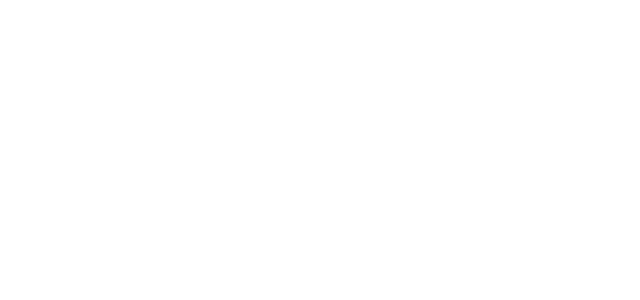
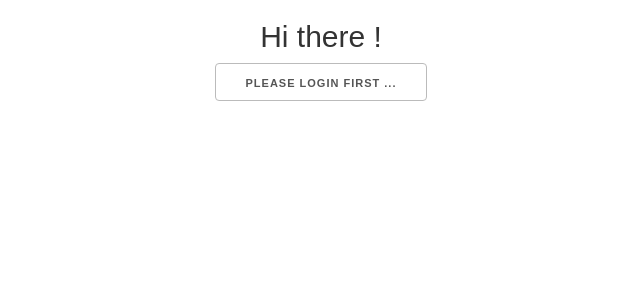
Before and after one commit to kushalTheAmin/shipping_label_maker, a React (Create React App) app: page / in a window 1280 px wide. Shown: the top 300 px of the page, without its empty margins (319-959 px from the left). Built offline with nearby package versions, Linux system fonts and the light colour scheme.

Commit message:
added landing page

```diff
--- a/src/App.js
+++ b/src/App.js
@@ -1,5 +1,6 @@
 import React, {useState} from 'react';
 import './App.css';
+import Home from './core/components/home'
 import Login from './core/components/login'
 import Wizard from './core/components/wizard'
 import ShippingLabel from './core/app/features/shipping-label-maker/ShippingLabel';
@@ -34,9 +35,10 @@
   return (
     <div className="App">
       <Router>
-        <Route path='/login' component={Login} />
-        <Route path='/shipping' component={withAuthenticaion(Wizard, 'shipping', createLabel, Header, wizardContext, steps)} />
-        <Route path='/label' component={withAuthenticaion(ShippingLabel, 'label', isLabelReady, wizardContext)} />
+          <Route exact path='/' component={Home} />
+          <Route path='/login' component={Login} />
+          <Route path='/shipping' component={withAuthenticaion(Wizard, 'shipping', createLabel, Header, wizardContext, steps)} />
+          <Route path='/label' component={withAuthenticaion(ShippingLabel, 'label', isLabelReady, wizardContext)} />
       </Router>
     </div>
   );
--- /dev/null
+++ b/src/core/components/home/Home.js
@@ -0,0 +1,21 @@
+import React from 'react';
+
+const Home = (props) => {
+
+    const { history } = props;
+
+    return (
+        <div>
+            <h2> Hi there !</h2>
+        <button
+         type="button"
+         onClick={()=>{
+             history.push('/login')
+         }}>
+            Please Login First ...
+        </button>
+        </div>
+    )
+}
+
+export default Home;
--- /dev/null
+++ b/src/core/components/home/index.js
@@ -0,0 +1,3 @@
+import Home from './Home';
+
+export default Home;
```
